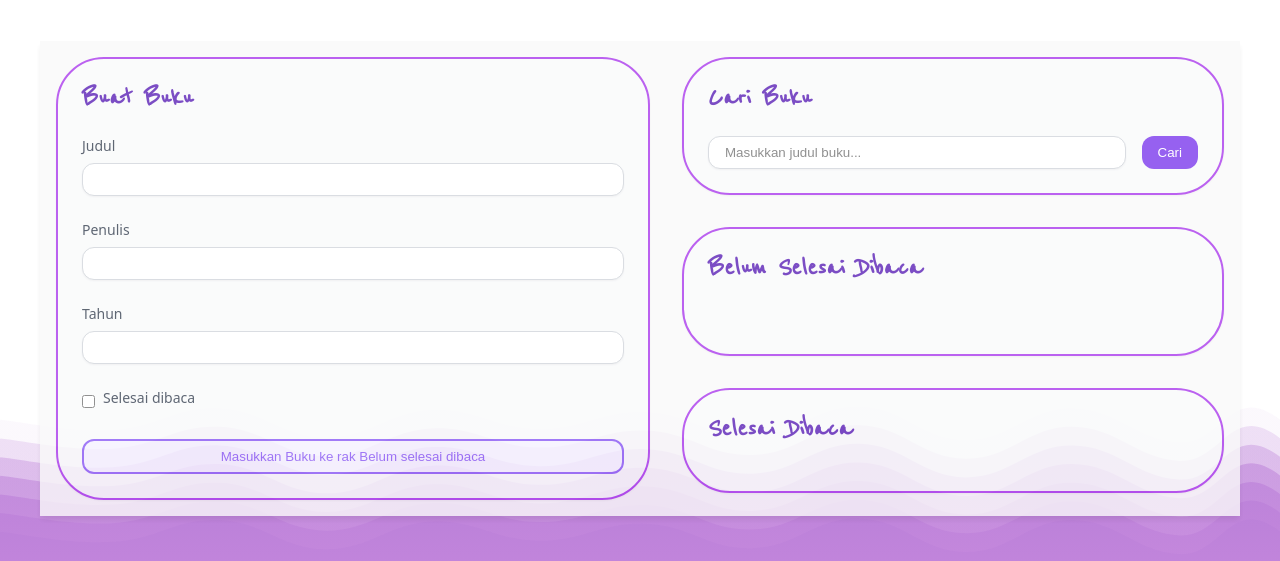
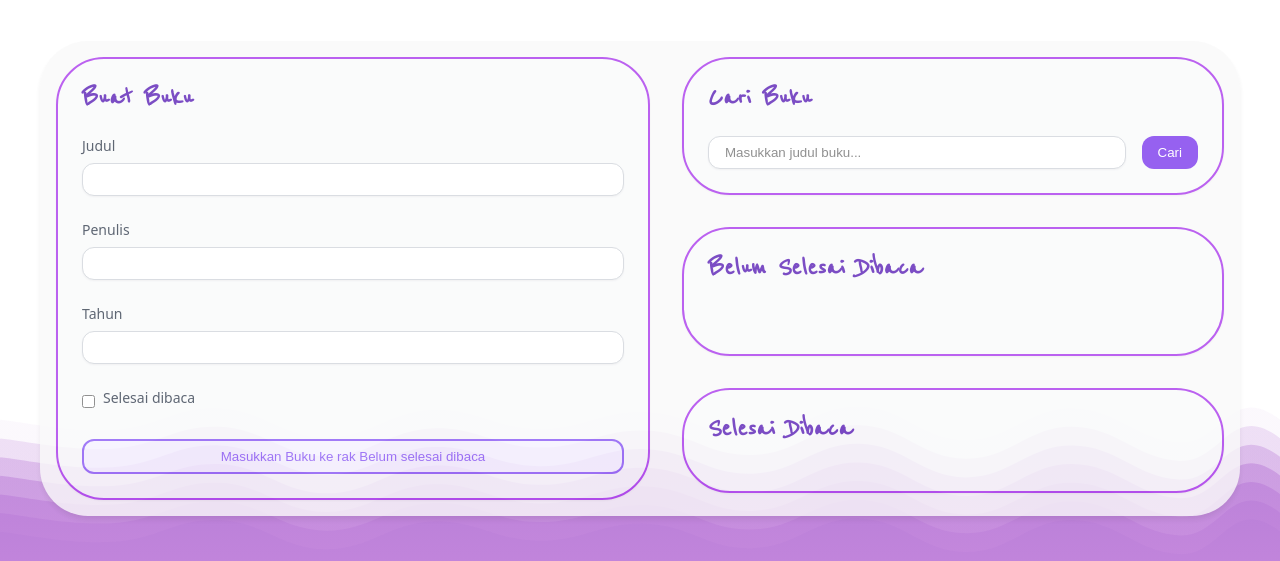
Before and after one commit to angelvalency/bookself-app, a plain HTML site: page index.html in a window 1280 px wide. Shown: the part 199-760 px from the top of the page. Drawn offline with nearby package versions, Linux system fonts and the light colour scheme.

Commit message:
fixing rounded container

```diff
--- a/style.css
+++ b/style.css
@@ -155,7 +155,7 @@ main {
     margin: 0 auto;
     background-color: #f9f9f9;
     opacity: 0.8;
-    border: 3rem;
+    border-radius: 3rem;
     padding:   1rem;
     margin-top: -5rem;
     box-shadow: 0 4px 6px -1px rgba(0, 0, 0, 0.1);
```
